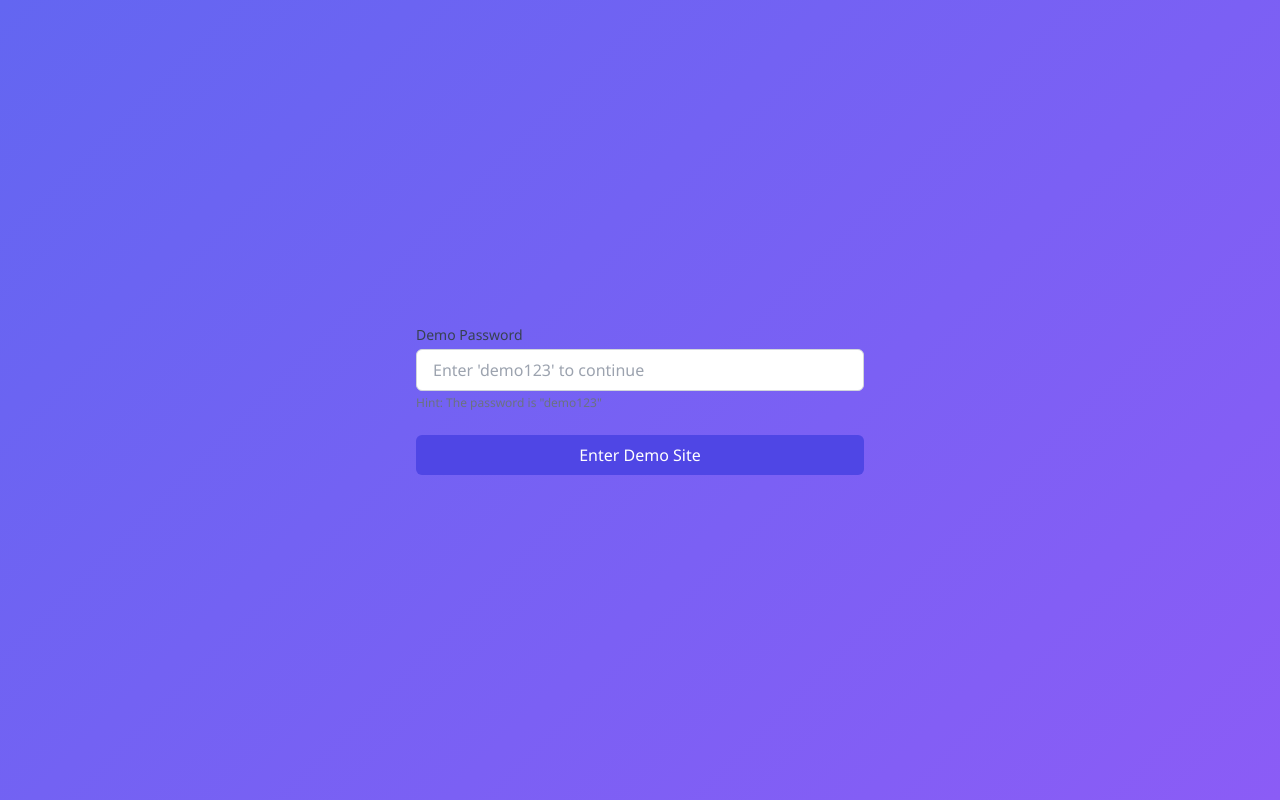
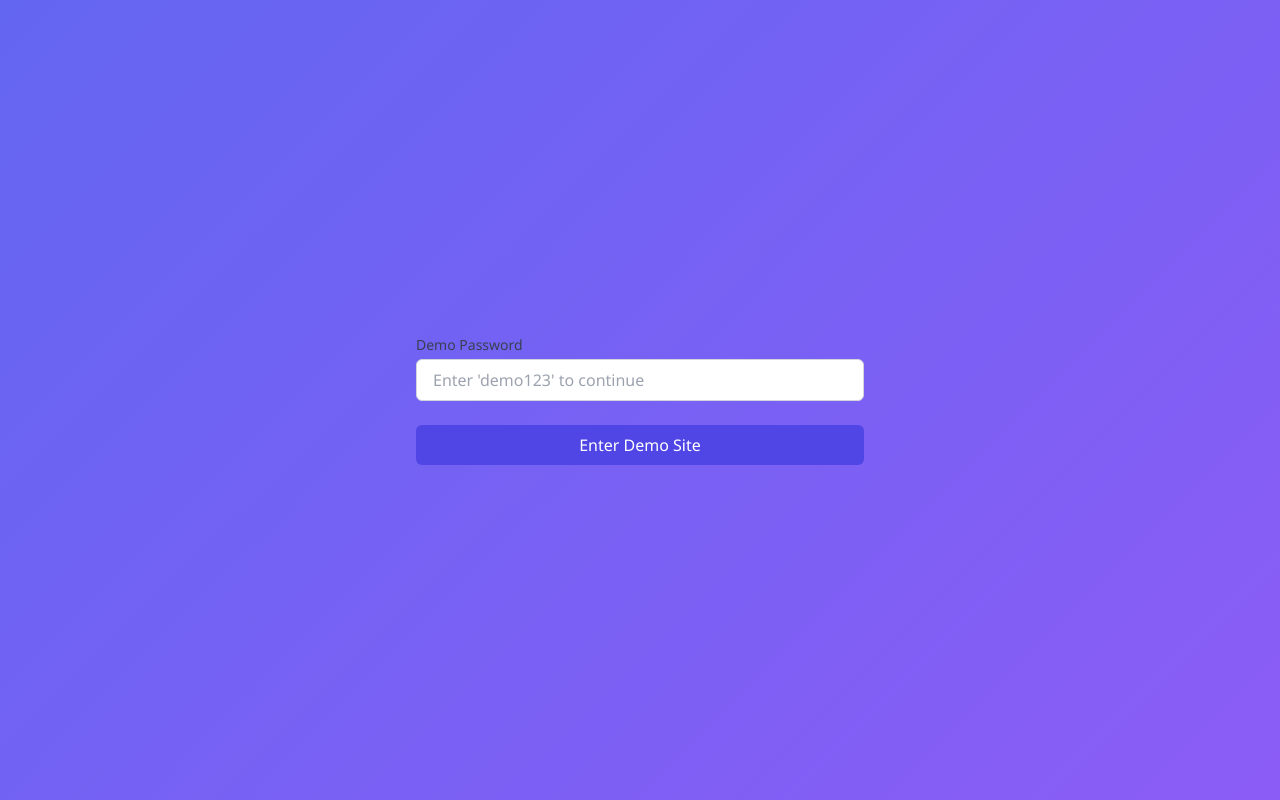
Before and after one commit to bobsy-doodles/pass, a plain HTML site: page index.html in a window 1280 px wide. Drawn offline with nearby package versions, Linux system fonts and the light colour scheme.

Commit message:
Update index.html

```diff
--- a/index.html
+++ b/index.html
@@ -25,7 +25,7 @@
                 <label for="demo-password" class="block text-sm font-medium text-gray-700 mb-1">Demo Password</label>
                 <input type="text" id="demo-password" placeholder="Enter 'demo123' to continue"
                     class="w-full px-4 py-2 border border-gray-300 rounded-md focus:outline-none focus:ring-2 focus:ring-indigo-500">
-                <p class="text-xs text-gray-500 mt-1">Hint: The password is "demo123"</p>
+
             </div>
 
             <button id="login-btn" class="w-full bg-indigo-600 text-white py-2 px-4 rounded-md hover:bg-indigo-700 transition-colors">
```
